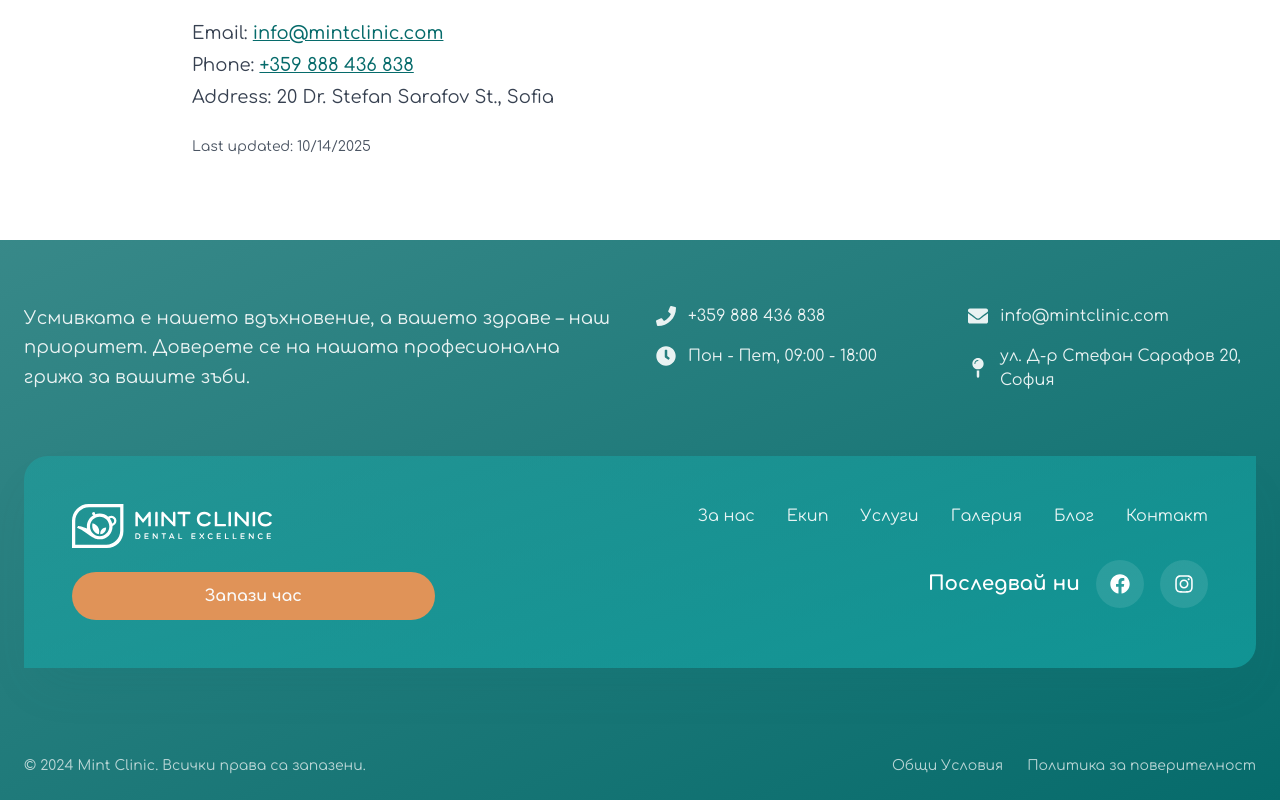
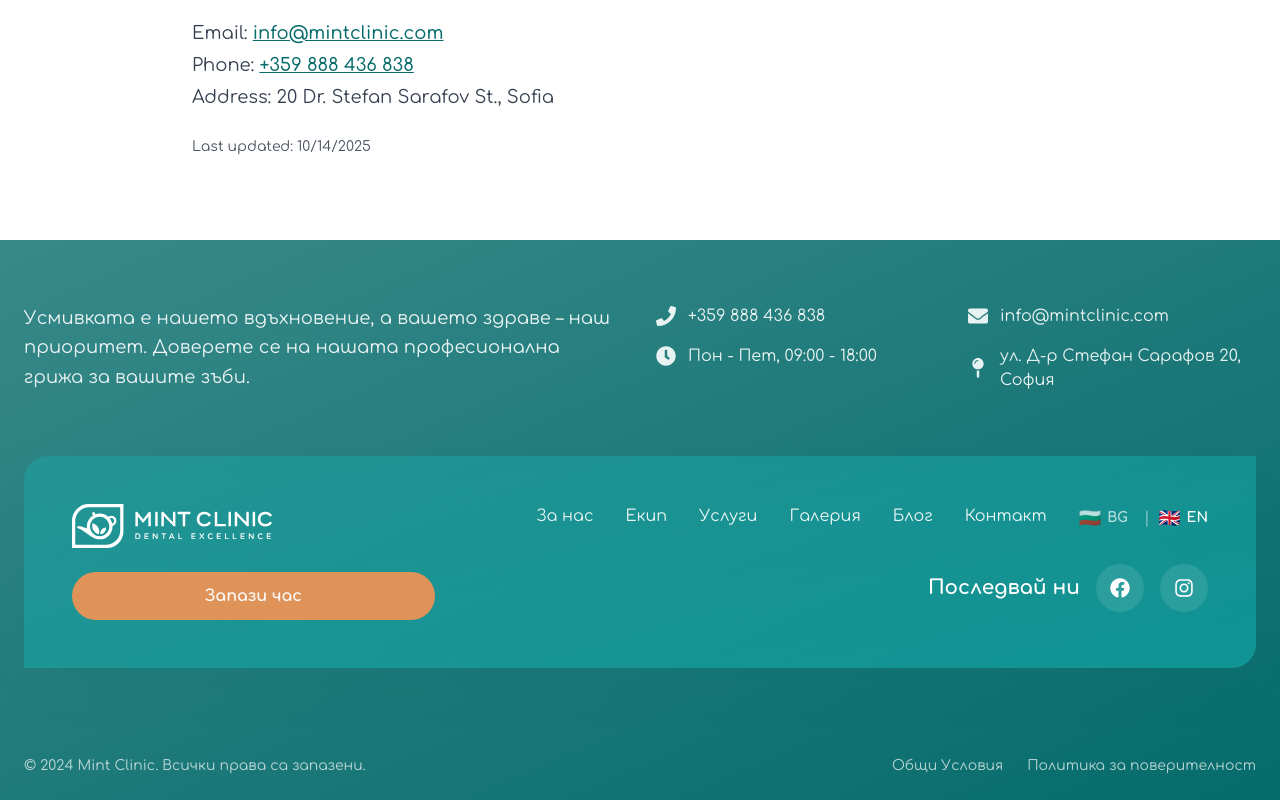
Before and after one commit to skyblueworks/mintclinic, a Next.js app: page /en/terms in a window 1280 px wide. Shown: the part 1843-2643 px from the top of the page. Built offline with nearby package versions, Linux system fonts and the light colour scheme.

Commit message:
Implement language switcher

```diff
--- a/app/[locale]/test-mdx-components/page.tsx
+++ b/app/[locale]/test-mdx-components/page.tsx
@@ -2,7 +2,6 @@
 
 import { useState, useEffect } from "react";
 import { MDXRenderer } from "@/components/MDXRenderer";
-import { LanguageSwitcher } from "@/components/LanguageSwitcher";
 import { ImageDemo } from "@/components/ImageDemo";
 import { client } from "@/sanity/lib/client";
 
@@ -77,10 +76,20 @@ export default function TestMDXComponentsPage() {
         {/* Header */}
         <div className="mb-8">
           <div className="mb-6 flex items-center justify-between">
-            <LanguageSwitcher
-              currentLanguage={language}
-              onLanguageChange={setLanguage}
-            />
+            <div className="flex gap-2">
+              <button
+                onClick={() => setLanguage("bg")}
+                className={`rounded px-3 py-1 ${language === "bg" ? "bg-primary text-white" : "bg-gray-200"}`}
+              >
+                BG
+              </button>
+              <button
+                onClick={() => setLanguage("en")}
+                className={`rounded px-3 py-1 ${language === "en" ? "bg-primary text-white" : "bg-gray-200"}`}
+              >
+                EN
+              </button>
+            </div>
           </div>
 
           <div className="text-center">
--- a/app/[locale]/test-structured-content/page.tsx
+++ b/app/[locale]/test-structured-content/page.tsx
@@ -2,7 +2,6 @@
 
 import { useState, useEffect } from "react";
 import { MDXRenderer } from "@/components/MDXRenderer";
-import { LanguageSwitcher } from "@/components/LanguageSwitcher";
 import { BeforeAfter } from "@/components/mdx/BeforeAfter";
 import { CTA } from "@/components/mdx/CTA";
 import { Testimonial } from "@/components/mdx/Testimonial";
@@ -137,10 +136,20 @@ export default function TestStructuredContentPage() {
         {/* Header */}
         <div className="mb-8">
           <div className="mb-6 flex items-center justify-between">
-            <LanguageSwitcher
-              currentLanguage={language}
-              onLanguageChange={setLanguage}
-            />
+            <div className="flex gap-2">
+              <button
+                onClick={() => setLanguage("bg")}
+                className={`rounded px-3 py-1 ${language === "bg" ? "bg-primary text-white" : "bg-gray-200"}`}
+              >
+                BG
+              </button>
+              <button
+                onClick={() => setLanguage("en")}
+                className={`rounded px-3 py-1 ${language === "en" ? "bg-primary text-white" : "bg-gray-200"}`}
+              >
+                EN
+              </button>
+            </div>
           </div>
 
           <div className="text-center">
--- a/components/Footer.tsx
+++ b/components/Footer.tsx
@@ -1,6 +1,7 @@
 "use client";
 import Image from "next/image";
 import LocalizedLink from "@/components/LocalizedLink";
+import LanguageSwitcher from "@/components/LanguageSwitcher";
 import {
   FaPhone,
   FaClock,
@@ -154,6 +155,9 @@ export default function Footer() {
                       Контакт
                     </LocalizedLink>
                   </li>
+                  <li>
+                    <LanguageSwitcher />
+                  </li>
                 </ul>
               </nav>
 
@@ -207,6 +211,9 @@ export default function Footer() {
                     >
                       Контакт
                     </LocalizedLink>
+                  </li>
+                  <li className="col-span-2 flex justify-center">
+                    <LanguageSwitcher />
                   </li>
                 </ul>
               </nav>
--- a/components/HeaderSection.tsx
+++ b/components/HeaderSection.tsx
@@ -4,6 +4,7 @@ import { usePathname } from "next/navigation";
 import Image from "next/image";
 import { motion, useScroll, useTransform } from "motion/react";
 import LocalizedLink from "@/components/LocalizedLink";
+import LanguageSwitcher from "@/components/LanguageSwitcher";
 import { RxHamburgerMenu, RxChevronDown, RxChevronRight } from "react-icons/rx";
 import {
   Collapsible,
@@ -401,7 +402,10 @@ export default function HeaderSection({ className }: { className?: string }) {
                 <RxHamburgerMenu className="h-6 w-6" />
               </button>
             </SheetTrigger>
-            <SheetContent side="left" className="w-80 overflow-y-auto">
+            <SheetContent
+              side="left"
+              className="flex w-80 flex-col overflow-y-auto"
+            >
               <SheetHeader>
                 <SheetTitle>
                   <Image
@@ -415,9 +419,10 @@ export default function HeaderSection({ className }: { className?: string }) {
               </SheetHeader>
 
               {/* Mobile Navigation */}
-              <nav className="mt-8 space-y-2 text-left">
+              <nav className="mt-8 flex flex-1 flex-col space-y-2 text-left">
                 {NAV_ITEMS.map((item) => renderMobileNavItem(item))}
 
+                <div className="flex flex-1 flex-col justify-end">
                   {/* Mobile CTA */}
                   <Button
                     asChild
@@ -431,6 +436,15 @@ export default function HeaderSection({ className }: { className?: string }) {
                       Запази час
                     </a>
                   </Button>
+
+                  {/* Language Switcher */}
+                  <div className="pt-6">
+                    <p className="mb-3 text-sm font-medium text-gray-500">
+                      Language / Език
+                    </p>
+                    <LanguageSwitcher variant="mobile" />
+                  </div>
+                </div>
               </nav>
             </SheetContent>
           </Sheet>
--- a/components/LanguageSwitcher.tsx
+++ b/components/LanguageSwitcher.tsx
@@ -1,38 +1,77 @@
 "use client";
+import { usePathname, useRouter } from "next/navigation";
+import { cn } from "@/lib/utils";
 
 interface LanguageSwitcherProps {
-  currentLanguage: "en" | "bg";
-  onLanguageChange: (language: "en" | "bg") => void;
   className?: string;
+  variant?: "footer" | "mobile";
 }
 
-export function LanguageSwitcher({
-  currentLanguage,
-  onLanguageChange,
-  className = "",
+export default function LanguageSwitcher({
+  className,
+  variant = "footer",
 }: LanguageSwitcherProps) {
+  const pathname = usePathname();
+  const router = useRouter();
+
+  // Extract current locale from pathname
+  const currentLocale = pathname.split("/")[1] || "bg";
+
+  const switchLanguage = (locale: string) => {
+    // Replace the locale in the pathname
+    const segments = pathname.split("/");
+    segments[1] = locale;
+    const newPath = segments.join("/");
+    router.push(newPath);
+  };
+
+  const languages = [
+    { code: "bg", label: "BG", flag: "🇧🇬" },
+    { code: "en", label: "EN", flag: "🇬🇧" },
+  ];
+
+  if (variant === "mobile") {
+    return (
+      <div className={cn("flex gap-3", className)}>
+        {languages.map((lang) => (
+          <button
+            key={lang.code}
+            onClick={() => switchLanguage(lang.code)}
+            className={cn(
+              "flex flex-1 items-center justify-center gap-2 rounded-full px-4 py-3 text-base font-medium transition-colors",
+              currentLocale === lang.code
+                ? "bg-primary text-white"
+                : "bg-gray-100 text-gray-700 hover:bg-gray-200",
+            )}
+          >
+            <span className="text-xl">{lang.flag}</span>
+            <span className="text-sm font-bold">{lang.label}</span>
+          </button>
+        ))}
+      </div>
+    );
+  }
+
   return (
-    <div className={`flex rounded-full bg-white p-1 shadow-lg ${className}`}>
-      <button
-        onClick={() => onLanguageChange("en")}
-        className={`rounded-full px-4 py-2 text-sm font-medium transition-all ${
-          currentLanguage === "en"
-            ? "bg-blue-600 text-white shadow-md"
-            : "text-gray-600 hover:text-gray-900"
-        }`}
-      >
-        English
-      </button>
-      <button
-        onClick={() => onLanguageChange("bg")}
-        className={`rounded-full px-4 py-2 text-sm font-medium transition-all ${
-          currentLanguage === "bg"
-            ? "bg-blue-600 text-white shadow-md"
-            : "text-gray-600 hover:text-gray-900"
-        }`}
-      >
-        Български
-      </button>
+    <div className={cn("flex items-center gap-2", className)}>
+      {languages.map((lang, index) => (
+        <div key={lang.code} className="flex items-center">
+          {index > 0 && <span className="mx-2 text-white/50">|</span>}
+          <button
+            onClick={() => switchLanguage(lang.code)}
+            className={cn(
+              "flex items-center gap-1.5 transition-colors",
+              currentLocale === lang.code
+                ? "font-bold text-white"
+                : "text-white/70 hover:text-white",
+            )}
+            aria-label={`Switch to ${lang.label}`}
+          >
+            <span className="text-lg">{lang.flag}</span>
+            <span className="text-sm font-bold">{lang.label}</span>
+          </button>
+        </div>
+      ))}
     </div>
   );
 }
```
Lines whose indentation alone changed are shown as unchanged.
